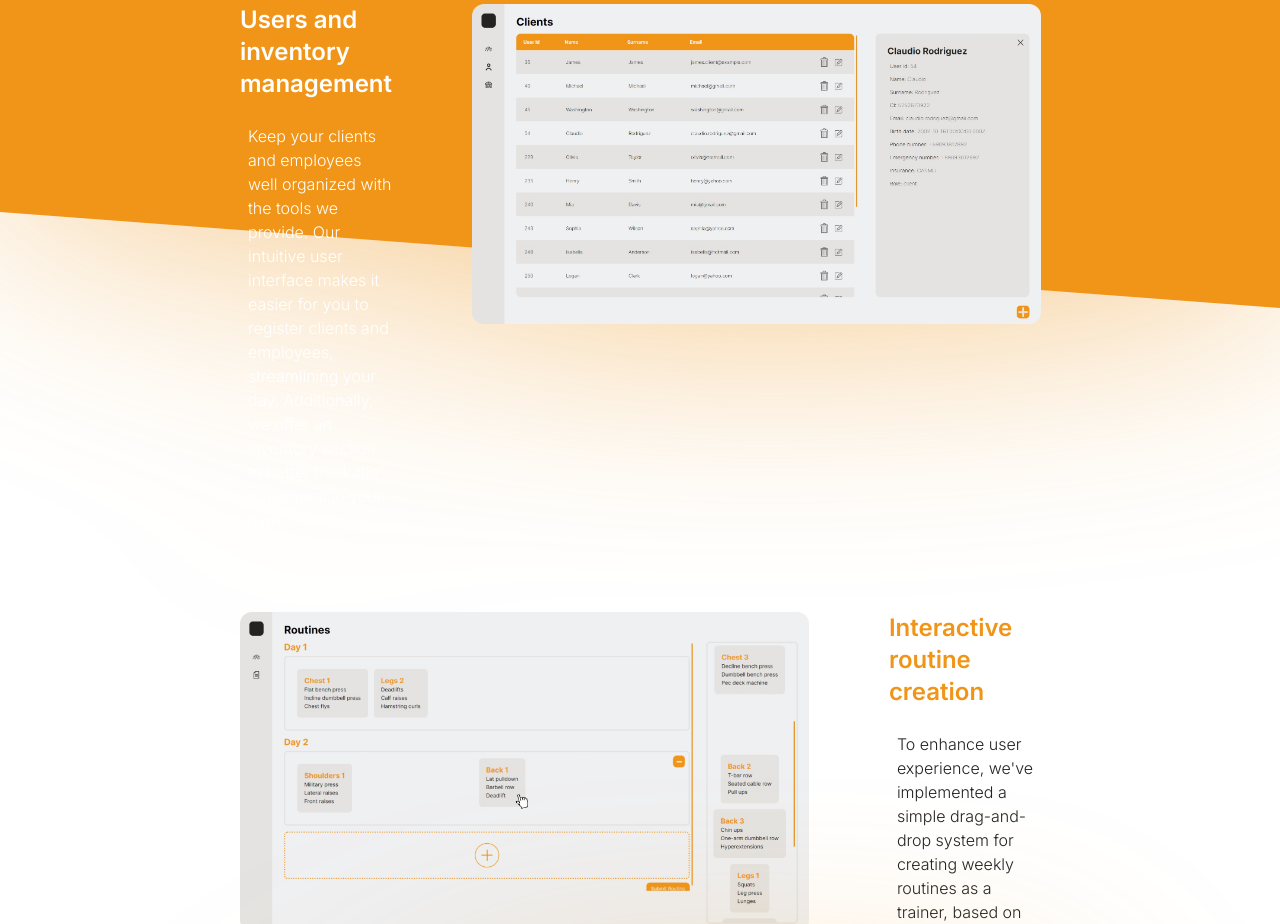
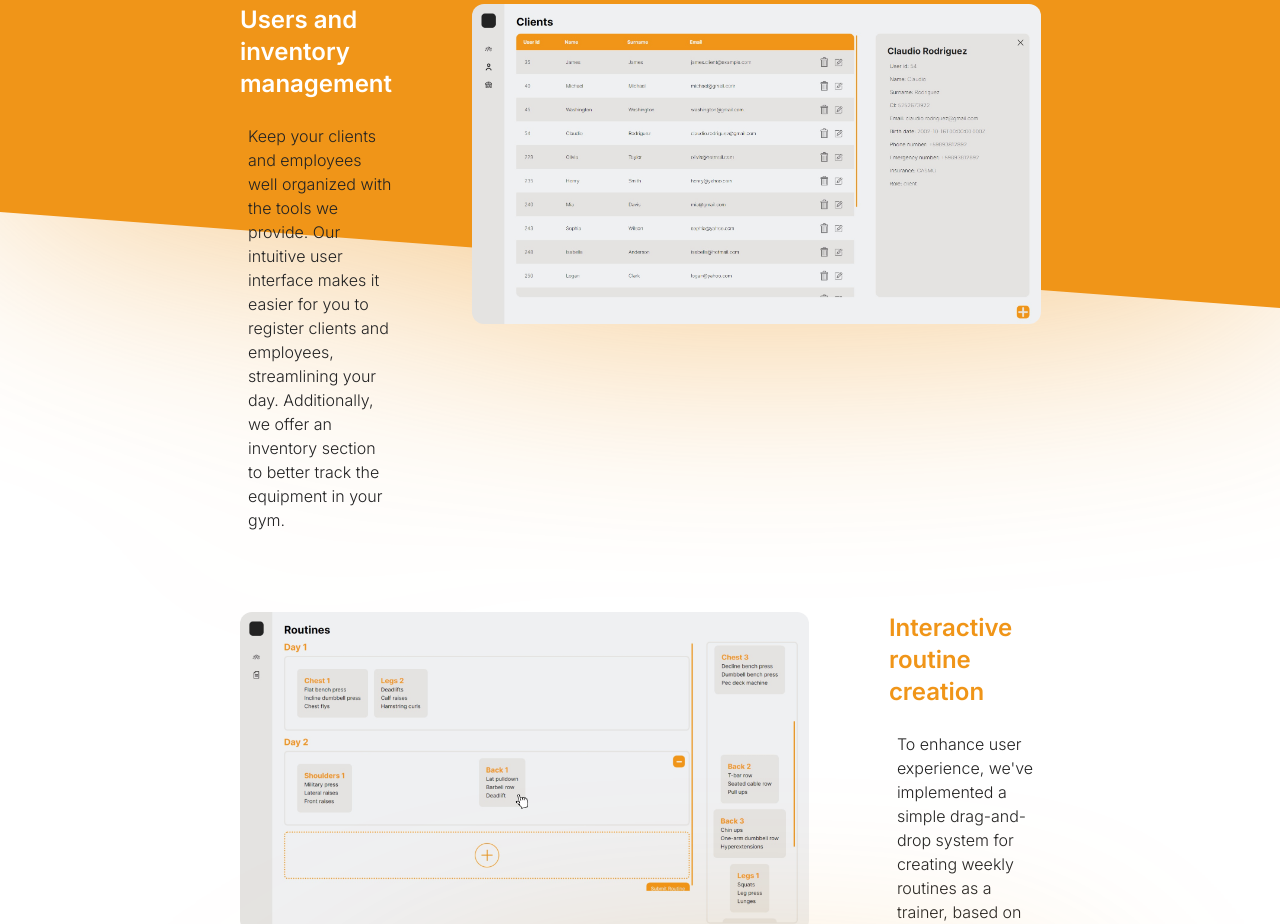
Before and after one commit to HolbertonFinalProjectFG/gymlink_landing_page, a React (Vite) app: page / in a window 1280 px wide. Shown: the part 1460-2384 px from the top of the page. Built offline with nearby package versions, Linux system fonts and the light colour scheme.

Commit message:
fix text color on feature option

```diff
--- a/src/components/Features/Features.jsx
+++ b/src/components/Features/Features.jsx
@@ -84,7 +84,7 @@ export const Features = ({ isMobile }) => {
           <div className={style.trapezoid}/>
           <div className={style.featureInfoWrapper}>
             <h3 className='text-light-aux'>Users and inventory management</h3>
-            <p className='text-light-aux'>
+            <p className='text-light-aux md:text-light-aux_op'>
               Keep your clients and employees well organized with the tools we provide.
               Our intuitive user interface makes it easier for you to register clients
               and employees, streamlining your day.
```
